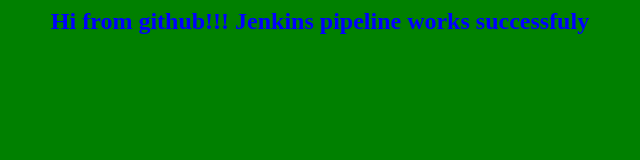
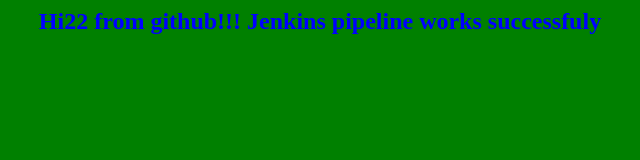
Before and after one commit to Tim1234567d/app-for-jenkins, a plain HTML site: page index.html in a window 1280 px wide. Shown: the whole page, without its empty margins (320-960 px from the left). Drawn offline with Linux system fonts and the light colour scheme.

Commit message:
third commit

```diff
--- a/index.html
+++ b/index.html
@@ -1,7 +1,7 @@
 <html>
 <body bgcolor=green>
 <center>
-<h2><font color=blue>Hi from github!!! Jenkins pipeline works successfuly</font></h2>
+<h2><font color=blue>Hi22 from github!!! Jenkins pipeline works successfuly</font></h2>
 </center>
 </body>
 </html>
```
